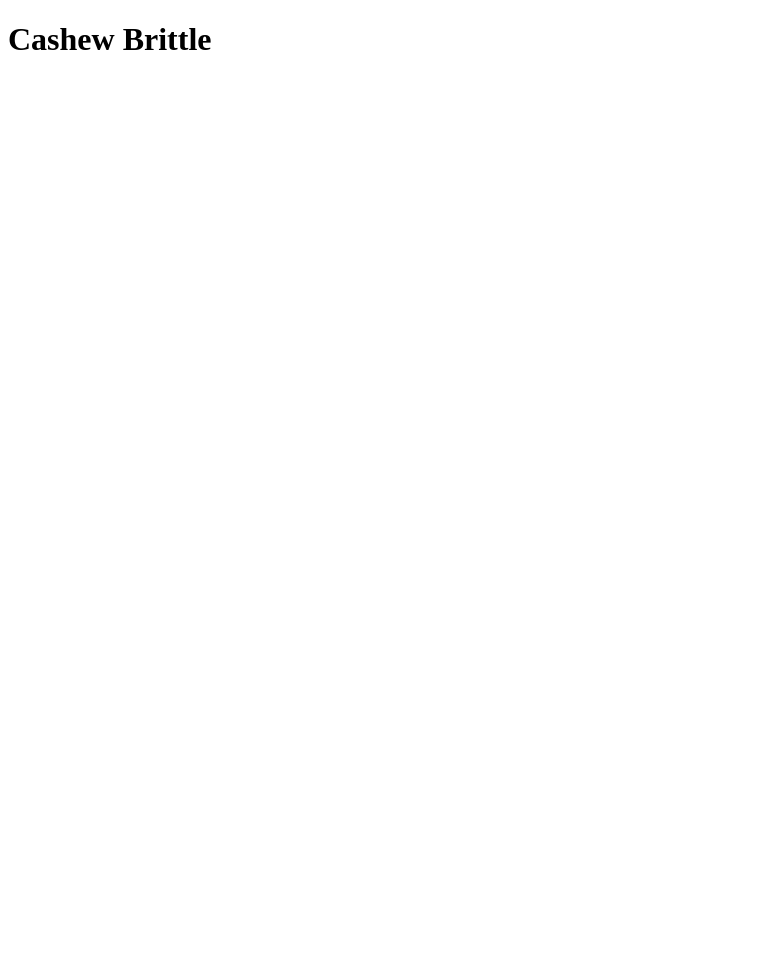
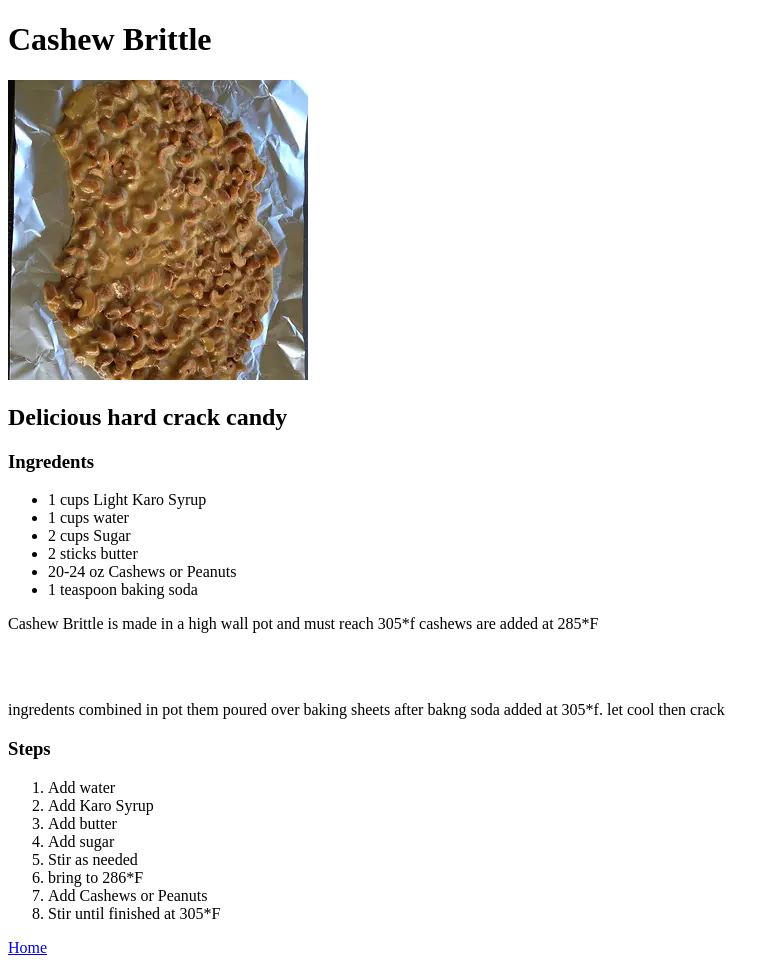
Before and after one commit to DeargShaodw/odin-recipes, a plain HTML site: page recipes/cashewBrittle.html in a window 1280 px wide. Shown: the whole page, without its empty margins (0-780 px from the left). Before the commit the page ends 800 px from the top, so only its background shows below. Drawn offline with Linux system fonts and the light colour scheme.

Commit message:
finished building cashewBrittle iteration 3 step

```diff
--- a/recipes/cashewBrittle.html
+++ b/recipes/cashewBrittle.html
@@ -9,5 +9,41 @@
 <body>
     <h1>Cashew Brittle</h1>
 
+    <img src="../img/brittle.jpg" alt="A picture of brittle">
+
+    <h2>Delicious hard crack candy</h2>
+
+    <h3>Ingredents</h3>
+    <ul>
+
+            <li>1 cups Light Karo Syrup</li>
+            <li>1 cups water</li>
+            <li>2 cups Sugar</li>
+            <li>2 sticks butter</li>
+            <li>20-24 oz Cashews or Peanuts</li>
+            <li>1 teaspoon baking soda</li>
+
+    </ul>
+
+    <div><p>Cashew Brittle is made in a high wall pot and must reach 305*f cashews are added at 285*F </p></div>
+
+    <br><br>
+<div><p>ingredents combined in pot them poured over baking sheets after bakng soda added at 305*f. let cool then crack</p></div>
+
+<h3>Steps</h3>
+<ol>
+    <li>Add water</li>
+    <li>Add Karo Syrup</li>
+    <li>Add butter</li>
+    <li>Add sugar</li>
+    <li>Stir as needed</li>
+    <li>bring to 286*F</li>
+    <li>Add Cashews or Peanuts</li>
+    <li>Stir until finished at 305*F</li>
+</ol>
+
+
 </body>
+
+<footer> <a href="/" target="_blank" >Home</a></footer>
 </html>
```
Also changed, not shown: img/brittle.jpg (added).
